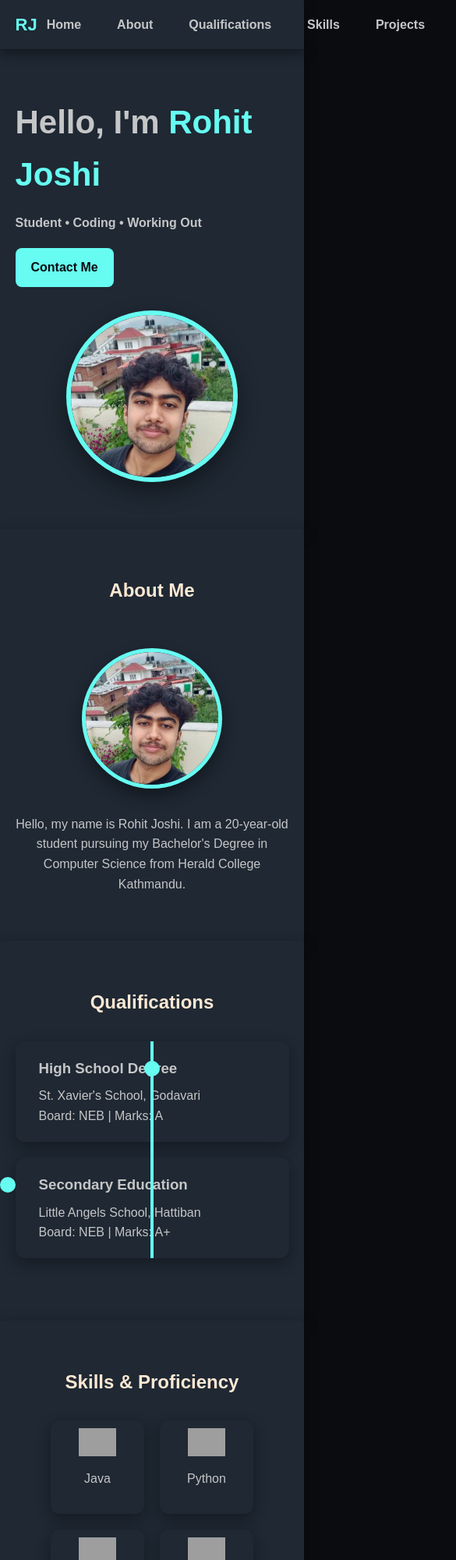
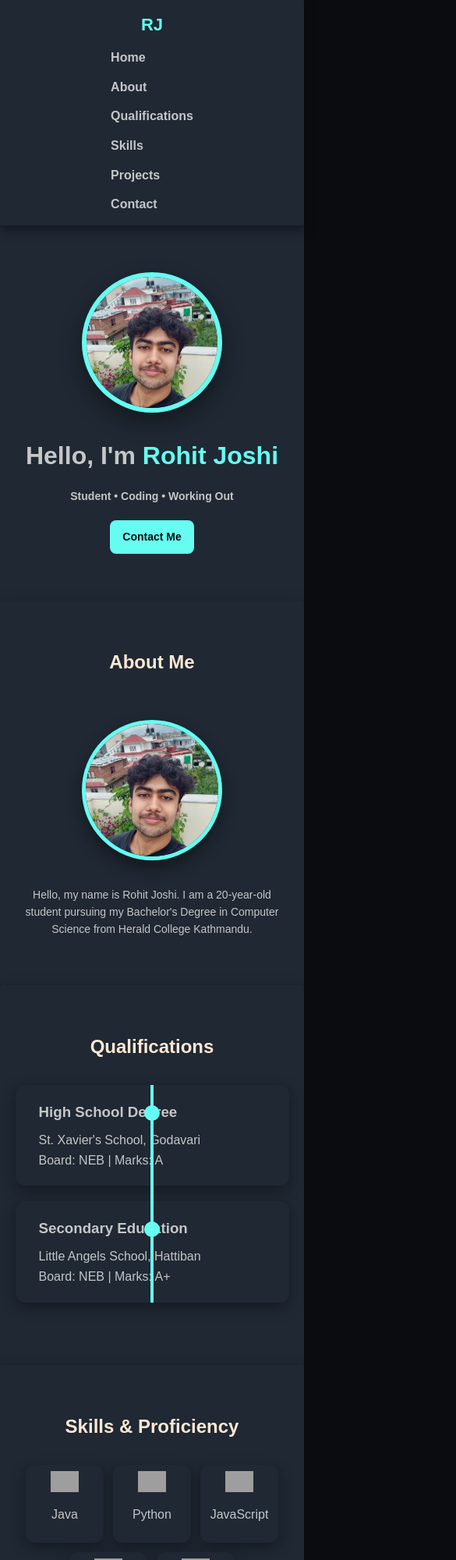
Before and after one commit to Rohit0562-hub/portfolio-RohitJoshi, a plain HTML site: page index.html in a window 390 px wide. Shown: the top 2000 px of the page at 78% size, 585 px wide, since content can reach past the window. Drawn offline with Linux system fonts and the light colour scheme; grey boxes are pictures that could not be loaded; files whose address does not match are found by name.

Commit message:
Added media query

```diff
--- a/css/style.css
+++ b/css/style.css
@@ -218,21 +218,6 @@ h2 {
     margin-bottom: 8px;
 }
 
-@media screen and (max-width: 768px) {
-    .timeline-card {
-        width: 100%;
-        left: 0 !important;
-    }
-
-    .timeline-card::before {
-        left: 50%;
-        transform: translateX(-50%);
-    }
-    .timeline-card::after {
-        left: 50%;
-    }
-}
-
 .skills-grid {
     display: flex;
     justify-content: center;
@@ -351,3 +336,107 @@ footer {
     color: #C5C6C7;
     border-top: 1px solid #4529E6;
 }
+
+@media screen and (max-width: 1024px) {
+    .developer-section {
+        flex-direction: column-reverse;
+        text-align: center;
+    }
+
+    .developer-left, .developer-right {
+        flex: 1 1 100%;
+    }
+
+    .developer-right img {
+        width: 200px;
+        height: 200px;
+    }
+
+    .timeline-card {
+        width: 100% !important;
+        left: 0 !important;
+    }
+
+    .timeline-card::before {
+        left: 50% !important;
+        transform: translateX(-50%);
+
+    }
+}
+
+@media screen and (max-width: 768px) {
+    .navbar {
+        flex-direction: column;
+        gap: 12px;
+    }
+
+    .navbar ul {
+        flex-direction: column;
+        gap: 12px;
+    }
+
+    .developer-left h1{
+        font-size: 32px;
+    }
+
+    .developer-left p {
+        font-size: 14px;
+    }
+
+        .developer-btn {
+        padding: 10px 16px;
+        font-size: 14px;
+    }
+
+    .developer-right img {
+        width: 180px;
+        height: 180px;
+    }
+
+    .about-section p {
+        font-size: 14px;
+        padding: 0 10px;
+    }
+
+    .skills-grid {
+        gap: 12px;
+    }
+
+    .skill-card {
+        width: 100px;
+        height: 100px;
+        padding: 8px;
+    }
+
+    .skill-card img {
+        width: 36px;
+    }
+
+    .projects-grid {
+        grid-template-columns: 1fr;
+    }
+
+    .project-card {
+        padding: 15px;
+    }
+
+    .contact-form input, .contact-form textarea {
+        padding: 10px;
+    }
+
+    .contact-form button {
+        padding: 10px 14px;
+        font-size: 14px;
+    }
+
+    .contact-icons a {
+        width: 40px;
+        height: 40px;
+    }
+
+    .contact-icons img {
+        width: 20px;
+    }
+}
+
+}
```
